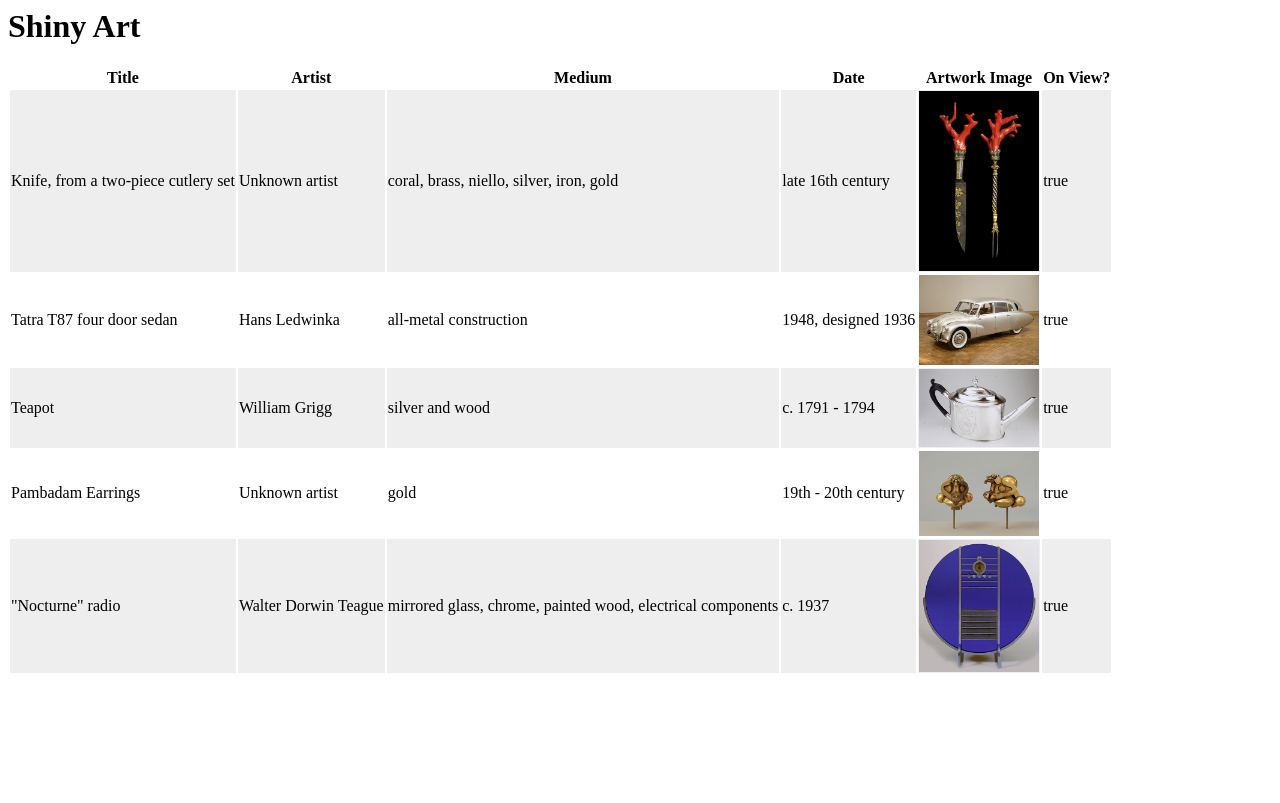
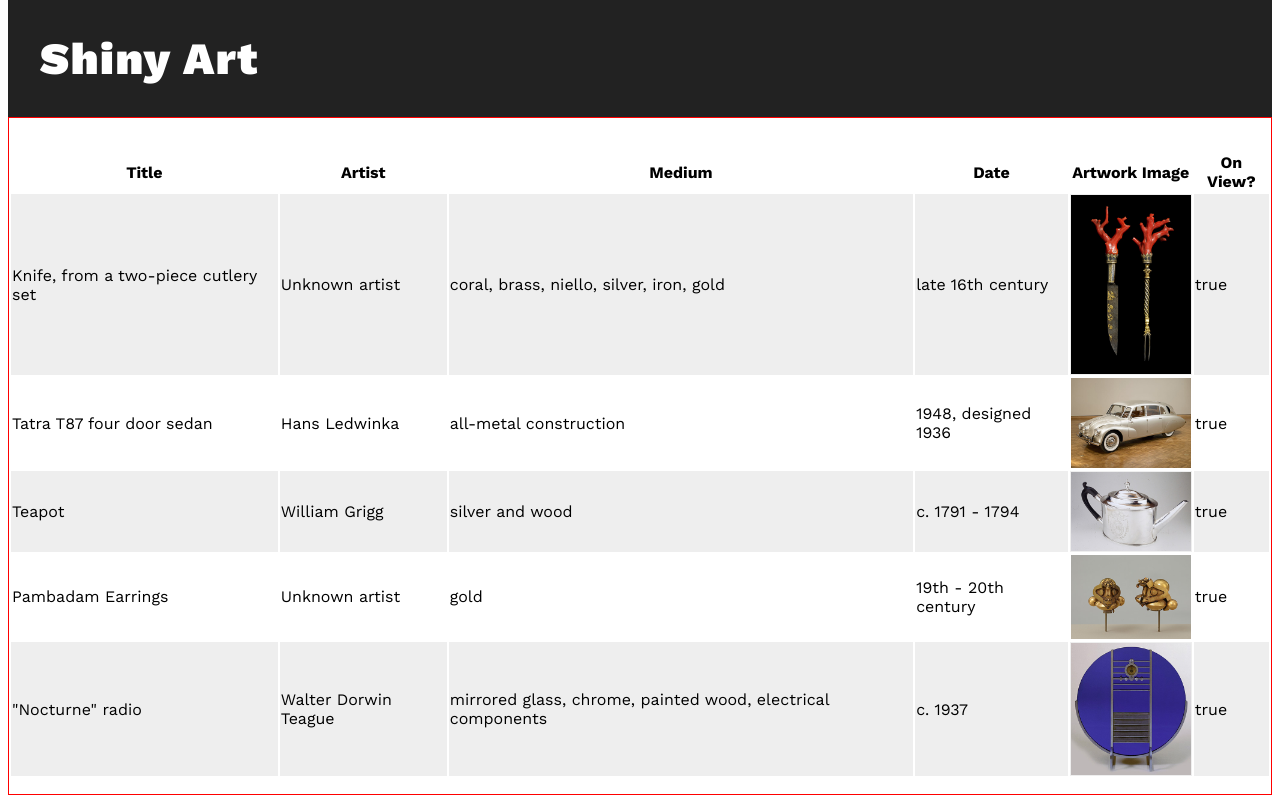
Before and after one commit to egglady/programming-for-the-web-spring21, a plain HTML site: page week7/7.a/index.html in a window 1280 px wide. Drawn offline with nearby package versions, Linux system fonts and the light colour scheme.

Commit message:
update table

```diff
--- a/week7/7.a/index.html
+++ b/week7/7.a/index.html
@@ -4,12 +4,15 @@
     <meta http-equiv="X-UA-Compatible" content="IE=edge">
     <meta name="viewport" content="width=device-width, initial-scale=1.0">
     <link href="style.css" rel="stylesheet">
+    <link href="https://fonts.googleapis.com/css2?family=Work+Sans:wght@200;300;400;500;600;700;800;900&display=swap" rel="stylesheet">
     <title>Shiny Art Collection</title>
 </head>
 <body>
+    <div class="header">
+        <h1>Shiny Art</h1>
+    </div>
 
-    <h1>Shiny Art</h1>
-
+    <div class="table-container">
         <div id="art-list" v-cloak>
             <table>
                 <thead>
@@ -21,7 +24,7 @@
                     <th>On View?</th>
                 </thead>
                 <tbody>
-                <tr v-for="(artwork, index) in artworks" v-bind:class="{odd: (index+1) % 2 !==0}">
+                    <tr v-for="(artwork, index) in artworks" v-bind:class="{odd: (index+1) % 2 !==0}" v-bind:class="{box}">
                         <td>{{ artwork.title }}</td>
                         <td>{{ artwork.artist }}</td>
                         <td>{{ artwork.medium }}</td>
@@ -29,9 +32,9 @@
                         <td><img v-bind:src="artwork.image" v-bind:alt="artwork.imageAlt"></td>
                         <td>{{ artwork.onView }}</td>
                     </tr>
-
                 </tbody>
             </table>
+        </div>
     </div>
 
     <script src="https://cdn.jsdelivr.net/npm/vue@2.6.12/dist/vue.js"></script>
--- a/week7/7.a/style.css
+++ b/week7/7.a/style.css
@@ -1,3 +1,39 @@
+:root {
+    --mainfont: "Work Sans", sans-serif;
+}
+
+body {
+    margin-top: 0;
+    font-family: var(--mainfont);
+    font-weight: 300;
+}
+
+h1 {
+    font-family: var(--mainfont);
+    font-size: 2.8rem;
+    font-weight: 900;
+    padding: 2rem;
+    /* border: 1px solid red; */
+    color: #fff;
+    margin: 0;
+    letter-spacing: .1rem;
+}
+
+.header {
+    background-color: #222;
+    margin-top: auto;
+}
+
+.table-container {
+    margin: auto;
+    max-width: 80rem;
+    display: flex;
+    justify-content: center;
+    border: 1px solid red;
+    padding-top: 2rem;
+    padding-bottom: 1rem;
+}
+
 .odd {
     background: #eee;
 }
@@ -5,3 +41,7 @@
 img {
     max-width: 120px;
 }
+
+.box {
+    text-align: center;
+}
```
Lines whose indentation alone changed are shown as unchanged.
